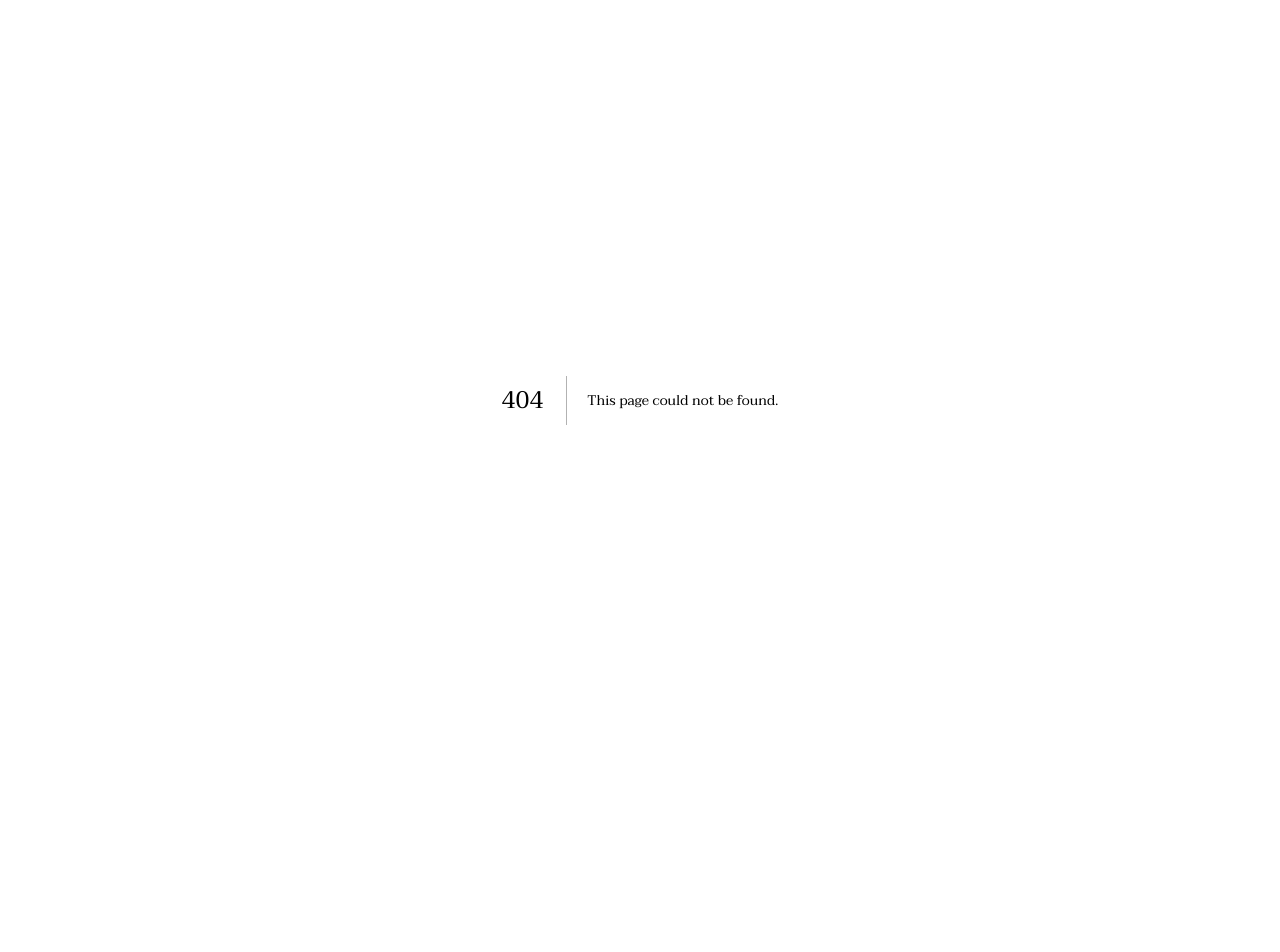
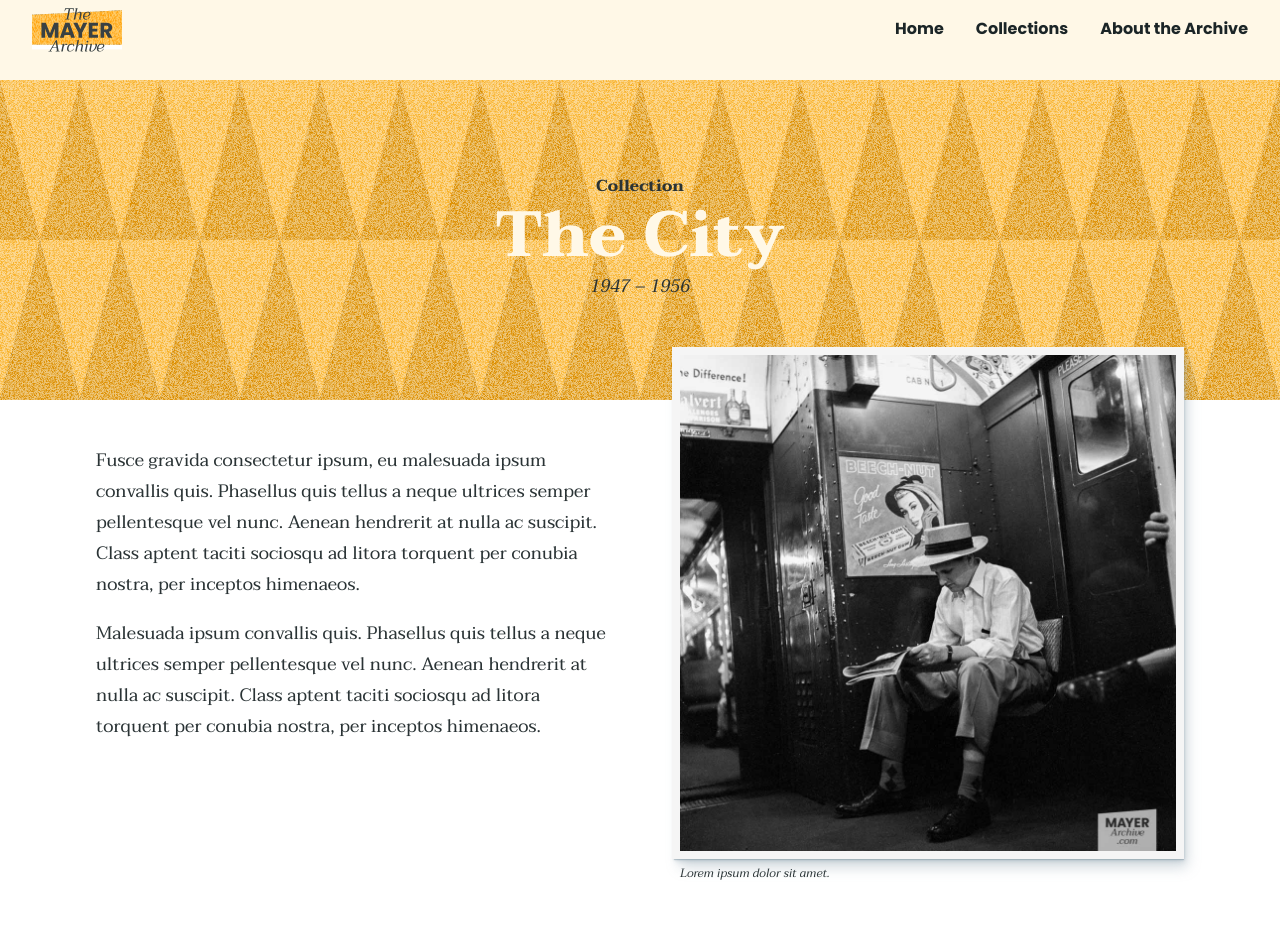
Before and after one commit to johnthedesigner/mayer-archive, a Next.js app: page /collections/the-city in a window 1280 px wide. Before the commit this address had no page. Shown: the top 952 px of the page. Before the commit the page ends 800 px from the top, so only its background shows below. Built offline with nearby package versions, Linux system fonts and the light colour scheme.

Commit message:
Styling the collection page

```diff
--- /dev/null
+++ b/components/CollectionHero.js
@@ -0,0 +1,47 @@
+import Photograph from "./Photograph";
+import Hero from "./Hero";
+import PageBody from "./PageBody";
+
+const CollectionHero = ({
+  imageId,
+  photoCaption,
+  collection,
+  collectionTitle,
+  CollectionIntro,
+  collectionDateRange,
+}) => {
+  let styles = {
+    backgroundImage: `url("/hero-bg-02.svg")`,
+    height: "20rem",
+  };
+
+  return (
+    <div className="collection-hero">
+      <div className="collection-hero__background" style={styles} />
+      <div className="collection-hero__title-container">
+        <h4 className="collection-hero__subtitle">Collection</h4>
+        <h2 className="collection-hero__title">{collectionTitle}</h2>
+        <p className="collection-hero__date-range">{collectionDateRange}</p>
+      </div>
+      <PageBody>
+        <div className="collection-hero__content">
+          <div className="collection-hero__text-container">
+            <CollectionIntro />
+          </div>
+          <div className="collection-hero__image-container">
+            <Photograph
+              imageId={imageId}
+              resolution="1000"
+              zoomResolution="1000"
+              collection={collection}
+              caption={photoCaption}
+              priority={true}
+            />
+          </div>
+        </div>
+      </PageBody>
+    </div>
+  );
+};
+
+export default CollectionHero;
--- a/pages/collections.js
+++ b/pages/collections.js
@@ -29,7 +29,7 @@ const Collections = () => {
                   Class aptent taciti sociosqu ad litora torquent per conubia
                   nostra, per inceptos himenaeos.
                 </p>
-                <Link href="/">
+                <Link href="/collections/the-city">
                   <a
                     className="button"
                     title="Mayer Archive Photo Collection – The City"
--- /dev/null
+++ b/pages/collections/the-city.js
@@ -0,0 +1,164 @@
+import Link from "next/link";
+
+import Header from "../../components/Header";
+import Hero from "../../components/Hero";
+import Photograph from "../../components/Photograph";
+import PageBody from "../../components/PageBody";
+import PingPong from "../../components/Pingpong";
+import CollectionHero from "../../components/CollectionHero";
+
+const photos = [
+  {
+    imageId: "232_1952-06-16_03",
+    resolution: "1000",
+    zoomResolution: "1000",
+    collection: "the-city",
+    caption: "Lorem ipsum dolor sit amet.",
+    colorPop: "gold",
+    priority: true,
+  },
+  {
+    imageId: "232_1952-06-16_03",
+    resolution: "1000",
+    zoomResolution: "1000",
+    collection: "the-city",
+    caption: "Lorem ipsum dolor sit amet.",
+    colorPop: "gold",
+    priority: true,
+  },
+  {
+    imageId: "232_1952-06-16_03",
+    resolution: "1000",
+    zoomResolution: "1000",
+    collection: "the-city",
+    caption: "Lorem ipsum dolor sit amet.",
+    colorPop: "gold",
+    priority: true,
+  },
+  {
+    imageId: "232_1952-06-16_03",
+    resolution: "1000",
+    zoomResolution: "1000",
+    collection: "the-city",
+    caption: "Lorem ipsum dolor sit amet.",
+    colorPop: "gold",
+    priority: true,
+  },
+  {
+    imageId: "232_1952-06-16_03",
+    resolution: "1000",
+    zoomResolution: "1000",
+    collection: "the-city",
+    caption: "Lorem ipsum dolor sit amet.",
+    colorPop: "gold",
+    priority: true,
+  },
+  {
+    imageId: "232_1952-06-16_03",
+    resolution: "1000",
+    zoomResolution: "1000",
+    collection: "the-city",
+    caption: "Lorem ipsum dolor sit amet.",
+    colorPop: "gold",
+    priority: true,
+  },
+  {
+    imageId: "232_1952-06-16_03",
+    resolution: "1000",
+    zoomResolution: "1000",
+    collection: "the-city",
+    caption: "Lorem ipsum dolor sit amet.",
+    colorPop: "gold",
+    priority: true,
+  },
+  {
+    imageId: "232_1952-06-16_03",
+    resolution: "1000",
+    zoomResolution: "1000",
+    collection: "the-city",
+    caption: "Lorem ipsum dolor sit amet.",
+    colorPop: "gold",
+    priority: true,
+  },
+  {
+    imageId: "232_1952-06-16_03",
+    resolution: "1000",
+    zoomResolution: "1000",
+    collection: "the-city",
+    caption: "Lorem ipsum dolor sit amet.",
+    colorPop: "gold",
+    priority: true,
+  },
+  {
+    imageId: "232_1952-06-16_03",
+    resolution: "1000",
+    zoomResolution: "1000",
+    collection: "the-city",
+    caption: "Lorem ipsum dolor sit amet.",
+    colorPop: "gold",
+    priority: true,
+  },
+  {
+    imageId: "232_1952-06-16_03",
+    resolution: "1000",
+    zoomResolution: "1000",
+    collection: "the-city",
+    caption: "Lorem ipsum dolor sit amet.",
+    colorPop: "gold",
+    priority: true,
+  },
+];
+
+const Collections = () => {
+  return (
+    <>
+      <Header color="gold" />
+      <CollectionHero
+        imageId="232_1952-06-16_03"
+        collection="the-city"
+        collectionTitle="The City"
+        collectionDateRange="1947 – 1956"
+        photoCaption="Lorem ipsum dolor sit amet."
+        CollectionIntro={() => {
+          return (
+            <>
+              <p>
+                Fusce gravida consectetur ipsum, eu malesuada ipsum convallis
+                quis. Phasellus quis tellus a neque ultrices semper pellentesque
+                vel nunc. Aenean hendrerit at nulla ac suscipit. Class aptent
+                taciti sociosqu ad litora torquent per conubia nostra, per
+                inceptos himenaeos.
+              </p>
+              <p>
+                Malesuada ipsum convallis quis. Phasellus quis tellus a neque
+                ultrices semper pellentesque vel nunc. Aenean hendrerit at nulla
+                ac suscipit. Class aptent taciti sociosqu ad litora torquent per
+                conubia nostra, per inceptos himenaeos.
+              </p>
+            </>
+          );
+        }}
+      />
+      <PageBody>
+        <div className="collection-grid">
+          {photos.map((photo) => {
+            return (
+              <div className="collection-grid__item">
+                <Photograph
+                  imageId={photo.imageId}
+                  resolution={photo.resolution}
+                  zoomResolution={photo.zoomResolution}
+                  collection={photo.collection}
+                  caption={photo.caption}
+                  priority={false}
+                />
+              </div>
+            );
+          })}
+        </div>
+      </PageBody>
+    </>
+  );
+};
+
+export default Collections;
--- a/styles/globals.css
+++ b/styles/globals.css
@@ -157,7 +157,9 @@ hr {
   position: relative;
   text-align: center;
   display: flex;
+  flex-direction: row;
   align-items: center;
+  justify-items: center;
   height: 14rem;
   background-position: center center;
   background-size: auto 100%;
@@ -185,7 +187,59 @@ hr {
   font-family: "Taviraj", serif;
   font-size: 4rem;
   text-align: center;
+  margin: 0;
   flex: 1;
+}
+
+.collection-hero {
+  position: relative;
+}
+
+.collection-hero__background {
+  position: absolute;
+  top: 0;
+  right: 0;
+  left: 0;
+  z-index: -1;
+}
+
+.collection-hero__title-container {
+  text-align: center;
+  padding-top: 6rem;
+}
+
+.collection-hero__title,
+.collection-hero__subtitle,
+.collection-hero__date-range {
+  line-height: 1.25;
+  margin: 0 auto;
+}
+
+.collection-hero__title {
+  color: #fff8e7;
+}
+
+.collection-hero__date-range {
+  font-style: italic;
+}
+
+.collection-hero__content {
+  width: 100%;
+  display: flex;
+  flex-direction: row;
+  align-items: top;
+  margin: 1rem 0;
+  box-sizing: border-box;
+}
+
+.collection-hero__image-container,
+.collection-hero__text-container {
+  flex: 1;
+  padding: 0 2rem;
+}
+
+.collection-hero__text-container {
+  padding-top: 6rem;
 }
 
 /* Photographs */
@@ -319,6 +373,16 @@ img.photo__zoom-image {
   fit-content: contain;
 }
 
+/* Collection */
+.collection-grid {
+  display: grid;
+  grid-template-columns: repeat(4, 25%);
+}
+
+.collection-grid__item {
+  padding: 0.5rem 2rem;
+}
+
 .single-column {
   width: 50%;
   margin: 4rem auto;
```
